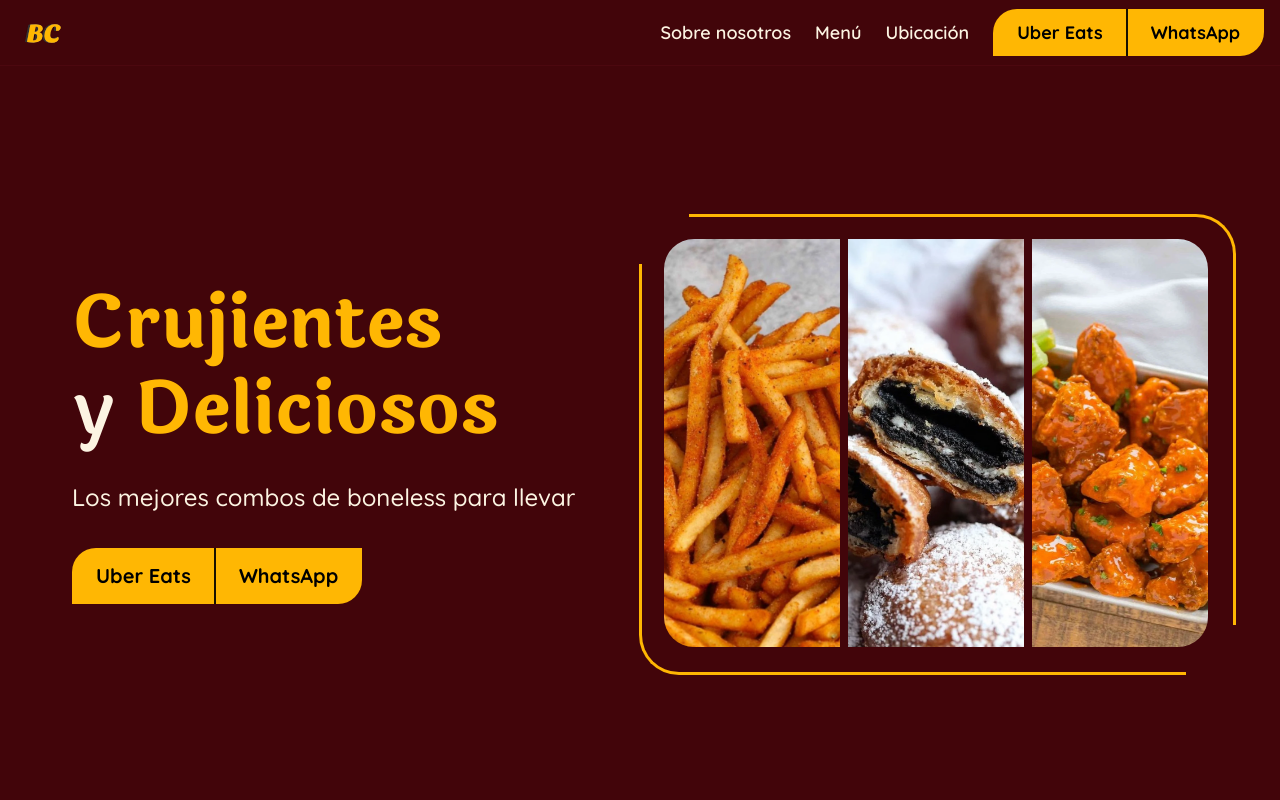
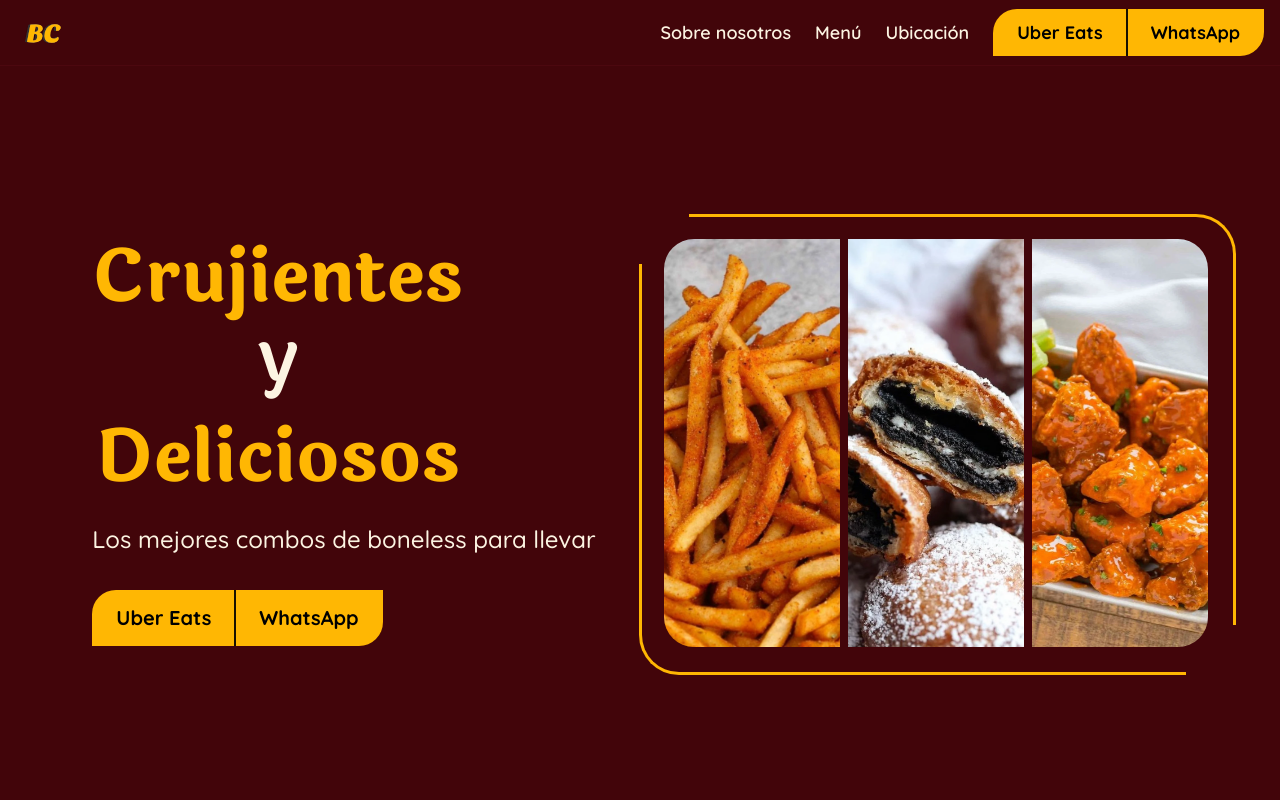
Before and after one commit to VinicioByni/Boneless-Website, an Astro site: page / in a window 1280 px wide. Shown: the top 800 px of the page. Built offline with nearby package versions, Linux system fonts and the light colour scheme; Astro itself is replaced by a stand-in of ours.

Commit message:
Changed hero headline header alignment and flow

```diff
--- a/src/pages/index.astro
+++ b/src/pages/index.astro
@@ -38,7 +38,10 @@ import female_reviewer_1_img from '../assets/Review-images/young-review-woman-1.
 		<div id="hero" class="hero-container">
 			<section class="hero-section section-inline-margin">
 				<div class="headline-container">
-					<h1 class="headline"><span class="headline-highlight">Crujientes</span> y <span class="headline-highlight">Deliciosos</span></h1>
+					<header>
+						<h1 class="headline"><span class="headline-highlight">Crujientes</span> <br>y<br> <span class="headline-highlight">Deliciosos</span></h1>
+					</header>
+
 					<p class="sub-headline">Los mejores combos de boneless para llevar</p>
 					<div class="hero-cta">
 						<CTA></CTA>
@@ -249,6 +252,8 @@ import female_reviewer_1_img from '../assets/Review-images/young-review-woman-1.
 <script src="../lib/images-smooth-loading.ts"></script>
 
 <style >
+
+
 	main {
 		display: flex;
 		align-items: center;
@@ -288,19 +293,25 @@ import female_reviewer_1_img from '../assets/Review-images/young-review-woman-1.
 		font-size: 16px;
 		text-wrap: balance;
 	}
+	.headline-container header {
+		display: inline;
+		text-align: center;
+		width: fit-content;
+	}
 	.headline {
 		font-family: 'Laila';
 		font-weight: 600;
 		font-size: var(--font-size-headline);
-		line-height: 1.2;
+		line-height: 1.1;
 		color: var(--text-color);
-
-		margin-bottom: var(--section-grid-spacing);
 	}
 	.headline-highlight {
 		font-family: 'Laila';
 		font-weight: var(--font-weight-large);
 		color: var(--primary-color-500);
+	}
+	.headline-highlight:last-child {
+		line-height: 1.7;
 	}
 	.sub-headline {
 		font-size: var(--font-size-large);
```
